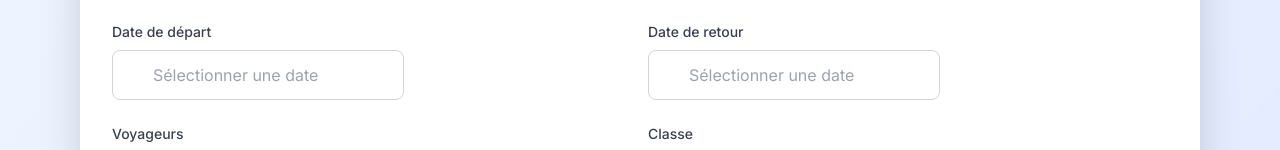
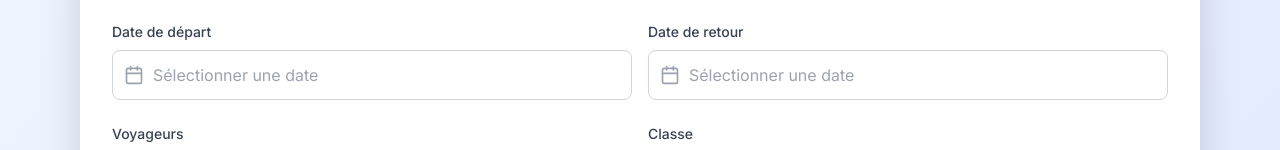
Before and after one commit to mosisgaye/nooraya, a Next.js app: page /flights in a window 1280 px wide. Shown: the part 460-610 px from the top of the page. Built offline with nearby package versions, Linux system fonts and the light colour scheme; no server answers.

Commit message:
Correction des erreurs d'import

```diff
--- a/src/app/flights/page.tsx
+++ b/src/app/flights/page.tsx
@@ -5,7 +5,6 @@ import { useRouter } from 'next/navigation';
 import { Calendar, Users, Search, MapPin } from 'lucide-react';
 import DatePicker from 'react-datepicker';
 import { format } from 'date-fns';
-import "react-datepicker/dist/react-datepicker.css";
 import Image from 'next/image';
 
 type TripType = 'round-trip' | 'one-way' | 'multi-city';
--- a/src/app/globals.css
+++ b/src/app/globals.css
@@ -2,6 +2,8 @@
 @tailwind components;
 @tailwind utilities;
 
+/* React DatePicker styles */
+@import 'react-datepicker/dist/react-datepicker.css';
 
 @layer base {
   html {
--- a/src/app/hotels/page.tsx
+++ b/src/app/hotels/page.tsx
@@ -5,7 +5,6 @@ import { useRouter } from 'next/navigation';
 import { Calendar, Users, Search, MapPin, Star } from 'lucide-react';
 import DatePicker from 'react-datepicker';
 import { format } from 'date-fns';
-import "react-datepicker/dist/react-datepicker.css";
 import Image from 'next/image';
 
 export default function HotelsPage() {
--- a/src/components/SearchForm.tsx
+++ b/src/components/SearchForm.tsx
@@ -4,7 +4,6 @@
 
 import React, { useState } from 'react';
 import DatePicker from 'react-datepicker';
-import "react-datepicker/dist/react-datepicker.css";
 import { format } from 'date-fns';
 import { ChevronDown, Plus, Minus, Loader2 } from 'lucide-react';
 import { Button } from '@/modules/ui';
```
